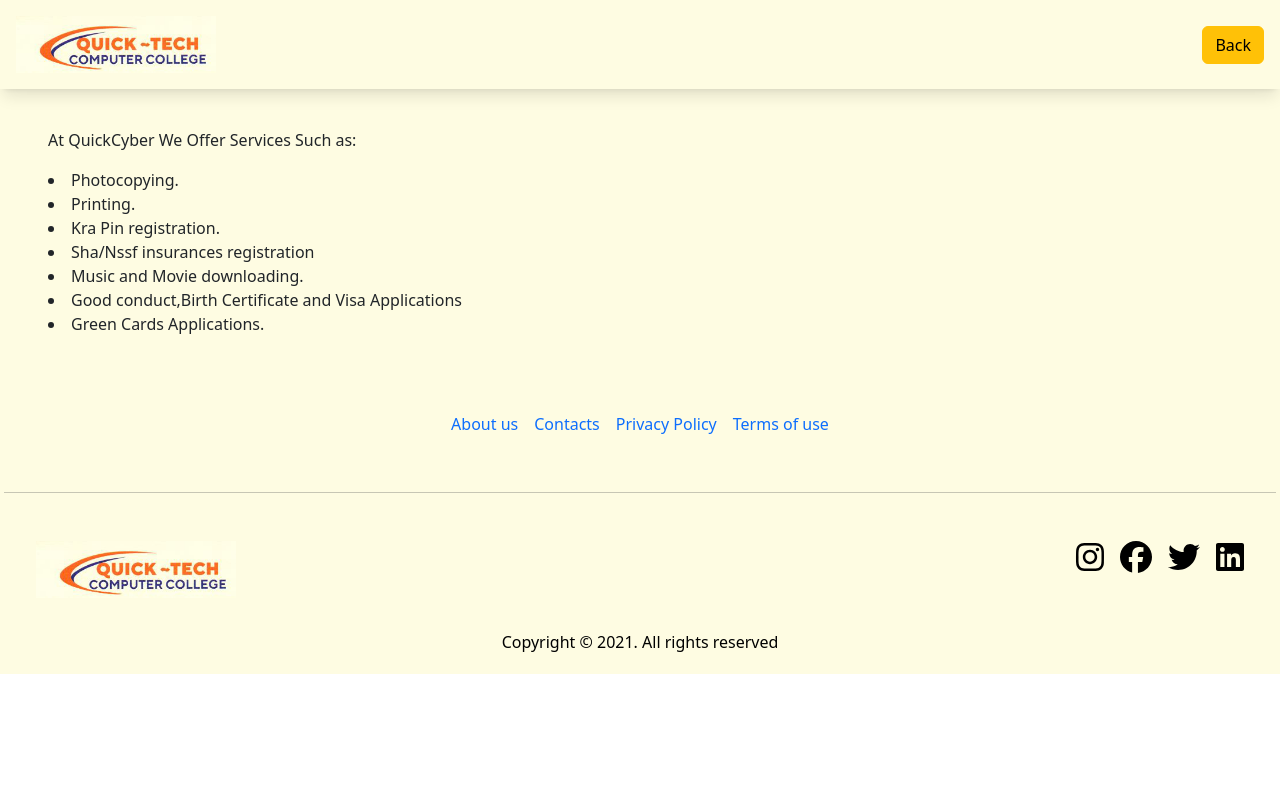
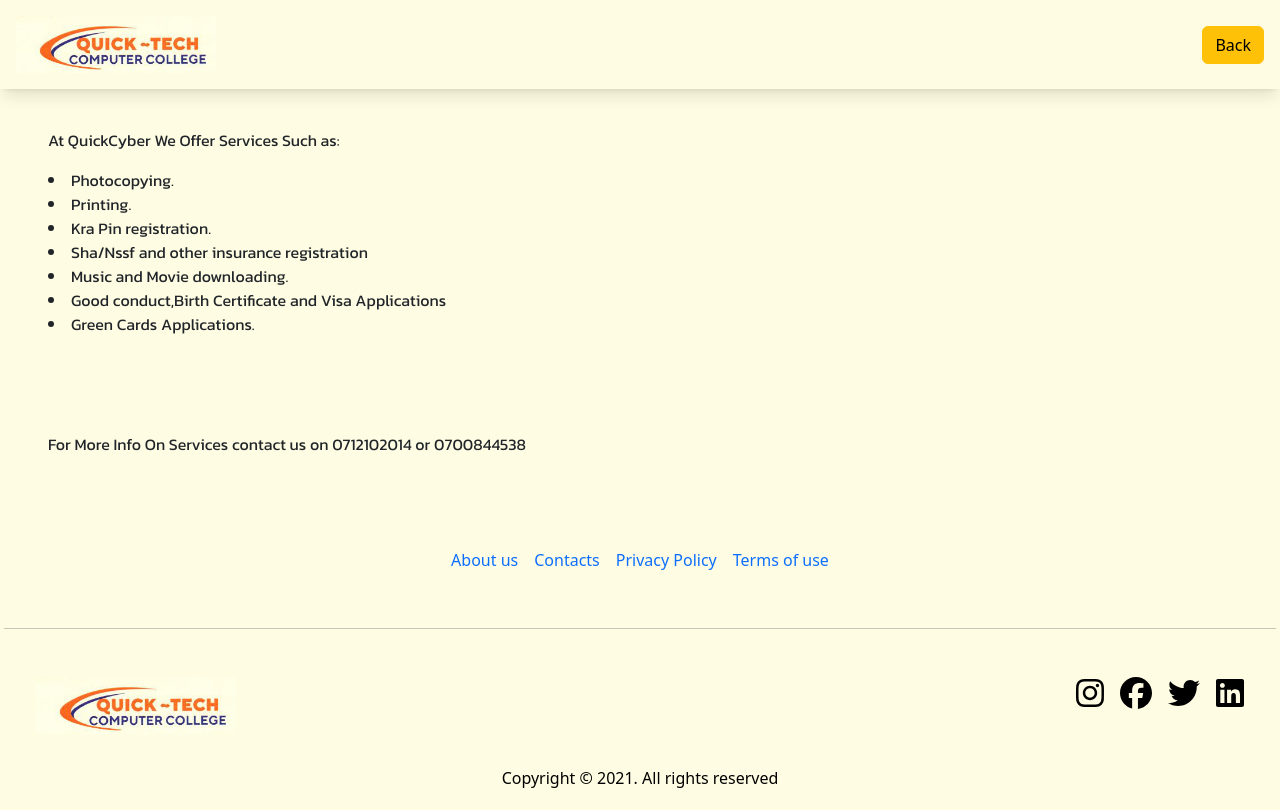
Before and after one commit to Brianali-codes/QUICK-TECH-COLLEGE, a React (Vite) app: page /services in a window 1280 px wide. Built offline with nearby package versions, Linux system fonts and the light colour scheme.

Commit message:
update font style on contact section,

```diff
--- a/src/pages/services.jsx
+++ b/src/pages/services.jsx
@@ -8,17 +8,20 @@ export default function Service(){
             <p className='block text-transparent'>...</p>
             <p className='block text-transparent'>...</p>
            <div className="p-5">
-            <p>At QuickCyber We Offer Services Such as:</p>
+            <p className="Desc">At QuickCyber We Offer Services Such as:</p>
 
-                    <li>Photocopying.</li>
-                    <li>Printing.</li>
-                    <li>Kra Pin registration.</li>
-                    <li>Sha/Nssf insurances registration</li>
-                    <li>Music and Movie downloading.</li>
-                    <li>Good conduct,Birth Certificate and Visa Applications</li>
-                    <li>Green Cards Applications.</li>
+                    <li className="Desc">Photocopying.</li>
+                    <li className="Desc">Printing.</li>
+                    <li className="Desc">Kra Pin registration.</li>
+                    <li className="Desc">Sha/Nssf and other insurance registration</li>
+                    <li className="Desc">Music and Movie downloading.</li>
+                    <li className="Desc">Good conduct,Birth Certificate and Visa Applications</li>
+                    <li className="Desc">Green Cards Applications.</li>
+
+
 
             </div>
+            <p className="Desc p-5">For More Info On Services contact us on 0712102014 or 0700844538</p>
 
             <Footer/>
         </>
```
